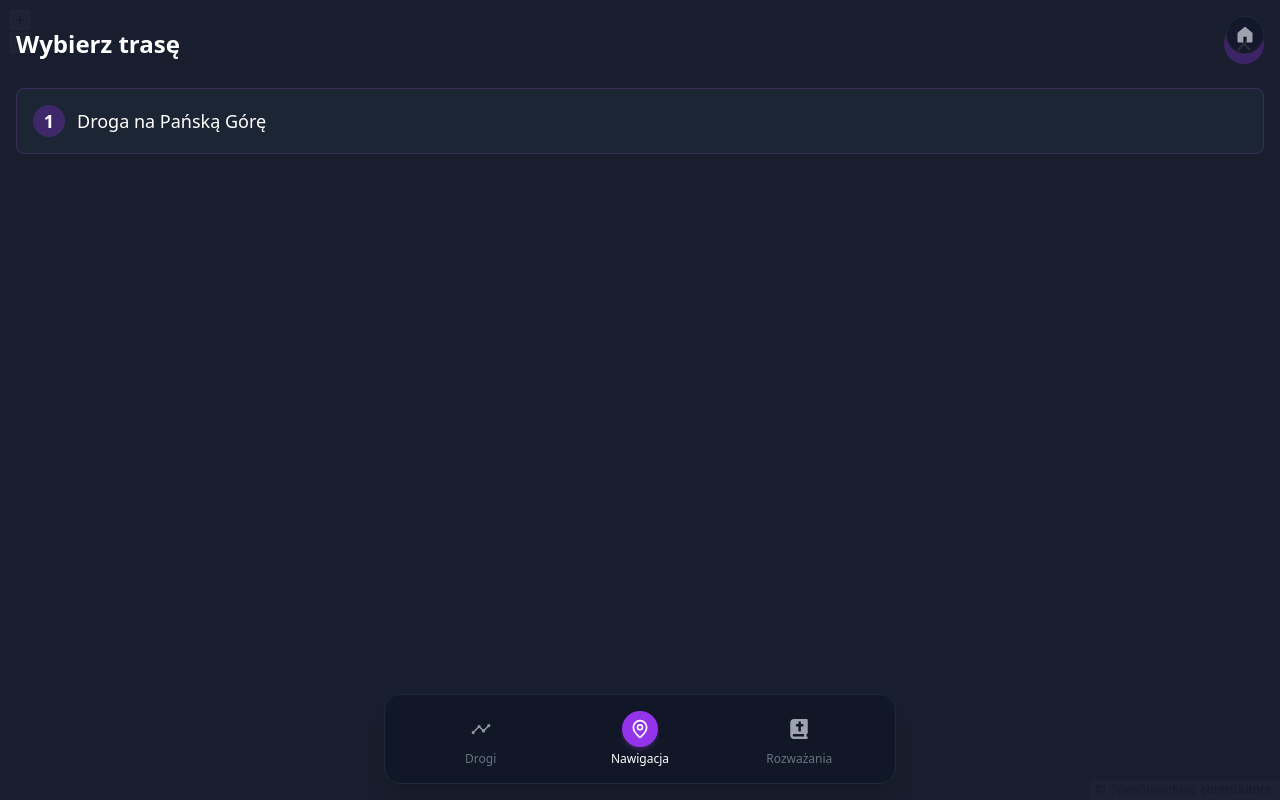
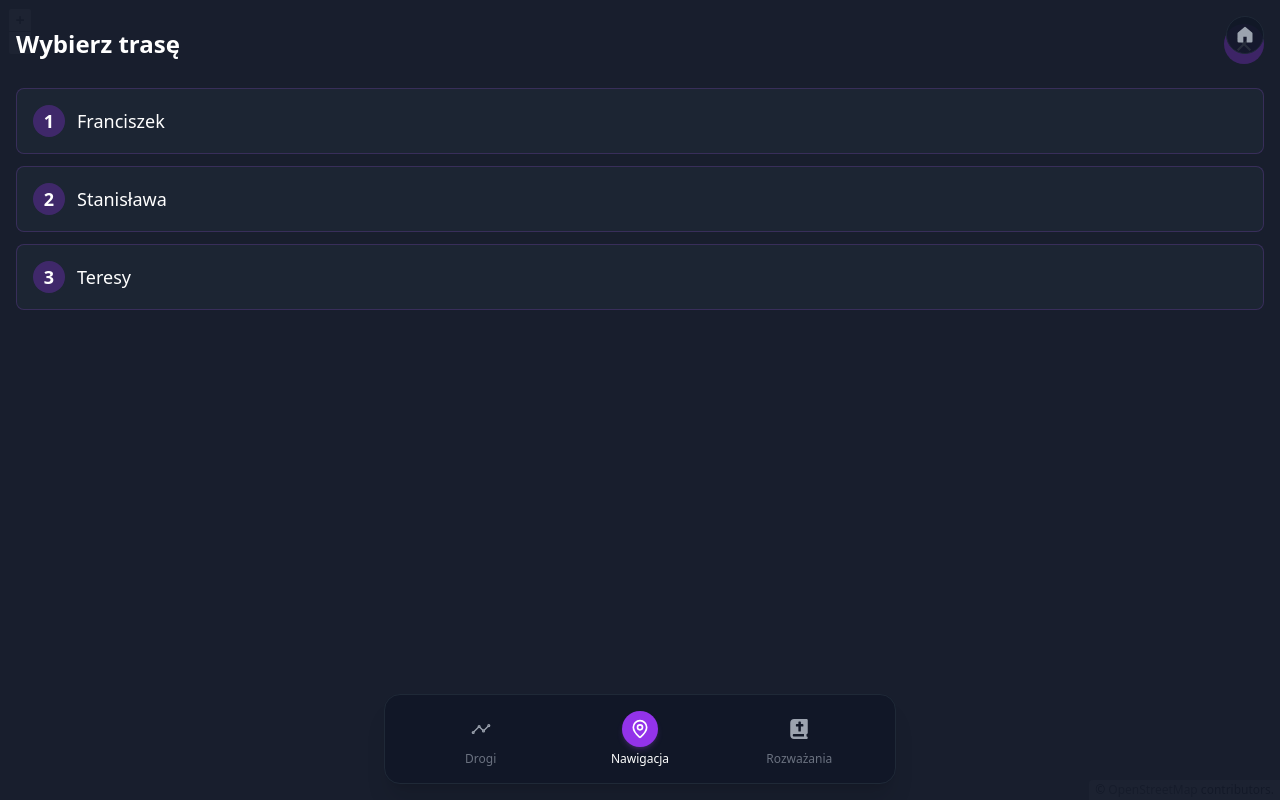
Before and after one commit to AndrzejJanosz/Droga_Krzyzowa, a React (Vite) app: page /nawigacja in a window 1280 px wide. Built offline with nearby package versions, Linux system fonts and the light colour scheme.

Commit message:
3 nowe trasy

```diff
--- a/src/pages/NavigationPage.jsx
+++ b/src/pages/NavigationPage.jsx
@@ -14,8 +14,8 @@ import { MdMyLocation, MdClose, MdArrowBack } from "react-icons/md";
 
 // Import KML files
 import roadKML1 from '../assets/Roads/road1.kml';
-// import roadKML2 from '../assets/Roads/road2.kml';
-// import roadKML3 from '../assets/Roads/road3.kml';
+import roadKML2 from '../assets/Roads/road2.kml';
+ import roadKML3 from '../assets/Roads/road3.kml';
 // import roadKML4 from '../assets/Roads/road4.kml';
 // import roadKML5 from '../assets/Roads/road5.kml';
 // import roadKML6 from '../assets/Roads/road6.kml';
@@ -28,9 +28,9 @@ import roadKML1 from '../assets/Roads/road1.kml';
 const NavigationPage = () => {
   // Routes data
   const roads = [
-    { id: 1, name: "Droga na Pańską Górę", track: roadKML1 }//,
-    // { id: 2, name: "Trasa przez Inwałd", track: roadKML2 },
-    // { id: 3, name: "Szlak pod Czarny Groń", track: roadKML3 },
+    { id: 1, name: "Franciszek", track: roadKML1 },
+     { id: 2, name: "Stanisława", track: roadKML2 },
+    { id: 3, name: "Teresy", track: roadKML3 }//,
     // { id: 4, name: "Droga leśna w Targanicach", track: roadKML4 },
     // { id: 5, name: "Ścieżka przez Zagórnik", track: roadKML5 },
     // { id: 6, name: "Trasa przez Rzyki", track: roadKML6 },
```
Also changed, not shown: 2 other files (tests, documents, lock files or other folders).
